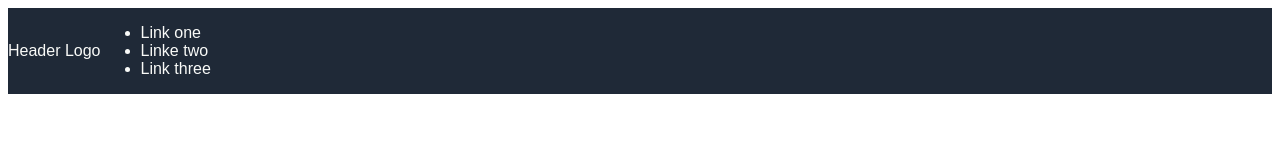
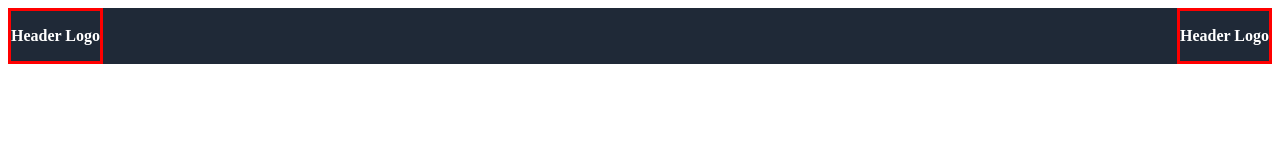
Before and after one commit to chollow-code/landing-page, a plain HTML site: page index.html in a window 1280 px wide. Drawn offline with Linux system fonts and the light colour scheme.

Commit message:
header and link adjust

```diff
--- a/index.html
+++ b/index.html
@@ -8,16 +8,22 @@
         <meta name="viewport" content="width=device-width, initial-scale=1">
         <link rel="stylesheet" href="style.css">
     </head>
-    <div id="header">
-    <p>Header Logo</p>
-    <ul>
-    <li>Link one</li>
-    <li>Linke two</li>
-    <li>Link three</li>
 
-    </ul>
-    </div>
+
+
     <body>
+
+        <header class="section1">
+            <div id="Headerlogo">
+                <p>Header Logo</p>
+            </div>
+            <div id="Headerlogo2">
+                <p>Header Logo</p>
+            </div>
+
+        </header>
+
+
 
     </body>
 </html>
--- a/style.css
+++ b/style.css
@@ -1,7 +1,33 @@
-#header{
-    background-color: #1F2937;
-    color: #F9faf8;
-    display: flex;
-    font-family: Arial, Helvetica, sans-serif;
-    align-items: center;
+/*Notes for me
+Colors and font styles
+dark background color (hero and footer)
+#1F2937
+
+Hero Main text ("this website is awesome")
+48px extra-bold #F9FAF8
+
+Hero secondary text, header link text
+18px #E5E7Eb
+
+Header logo text
+24px #F9FaF8
+
+*/
+.section1{
+    background-color: #1f2937;
+
+    border: 1px;
 }
+#Headerlogo{
+    border: solid red;
+    color: white;
+    font-weight: bold;
+    display: inline-block;
+}
+#Headerlogo2{
+    border: solid red;
+    color: white;
+    font-weight: bold;
+    display: inline-block;
+    float: right;
+}
```
